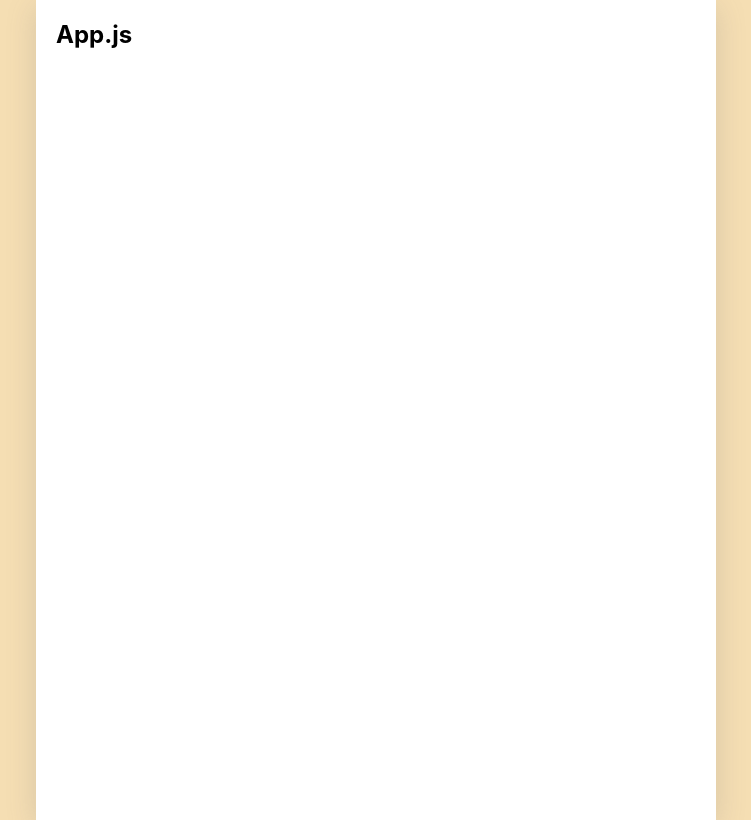
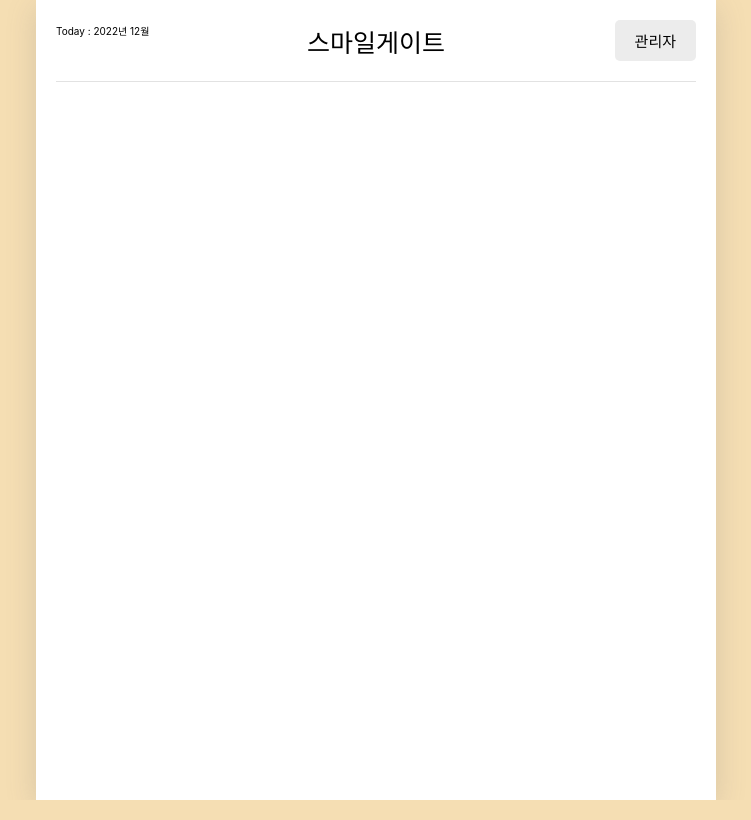
Before and after one commit to Icarly2701/smilegate_blog, a React (Create React App) app: page / in a window 1280 px wide. Shown: the whole page, without its empty margins (264-1015 px from the left). Built offline with nearby package versions, Linux system fonts and the light colour scheme; the HTML template or start-up script is replaced by a standard one.

Commit message:
헤더파일

```diff
--- a/src/App.css
+++ b/src/App.css
@@ -30,3 +30,70 @@
   padding-left: 20px;
   padding-right: 20px;
 }
+
+/* mybutton */
+
+.MyButton {
+  cursor : pointer;
+  border : none;
+  border-radius:5px;
+
+  padding-top: 10px;
+  padding-bottom: 10px;
+  padding-left: 20px;
+  padding-right: 20px;
+
+  font-size: 15px;
+
+  white-space: nowrap;
+
+}
+
+.MyButton_default {
+  background-color: #ececec;
+  color: black;
+}
+
+.MyButton_Good {
+  background-color: #64c964;
+  color: white;
+}
+
+.MyButton_Bad {
+  background-color: #fd565f;
+  color: white;
+}
+
+/* HEADER */
+
+header {
+  padding-top: 20px;
+  padding-bottom: 20px;
+
+  display: flex;
+  align-items: center;
+  border-bottom: 1px solid #e2e2e2;
+}
+
+header>div {
+  display: flex;
+}
+
+header .head_title {
+  width: 50%;
+  font-size: 25px;
+  justify-content: center;
+}
+
+
+
+header .head_right_btn {
+  width: 25%;
+  justify-content: end;
+}
+
+header .today_date{
+  width:25%;
+  font-size: 10px;
+  padding-bottom: 20px;
+}
--- a/src/App.js
+++ b/src/App.js
@@ -1,21 +1,20 @@
 import './App.css';
 import { BrowserRouter ,Routes, Route} from 'react-router-dom';
 
-import blogPage from './pages/blogPage';
-import editPage from './pages/editPage';
-import mainPage from './pages/mainPage';
-import makeNew from './pages/makeNew';
+import BlogPage from './pages/BlogPage';
+import EditPage from './pages/EditPage';
+import MainPage from './pages/MainPage';
+import MakeNew from './pages/MakeNew';
 
 function App() {
   return (
     <BrowserRouter>
       <div className="App">
-        <h2>App.js</h2>
         <Routes>
-          <Route path = '/' element = {<mainPage/>} />
-          <Route path = '/new' element = {<makeNew/>} />
-          <Route path = '/edit' element = {<editPage/>} />
-          <Route path = '/post/:id' element = {<blogPage/>} />
+          <Route path = '/' element = {<MainPage/>} />
+          <Route path = '/new' element = {<MakeNew/>} />
+          <Route path = '/edit' element = {<EditPage/>} />
+          <Route path = '/post/:id' element = {<BlogPage/>} />
 
         </Routes>
       </div>
--- /dev/null
+++ b/src/components/MyButton.js
@@ -0,0 +1,16 @@
+const MyButton = ({text, type, onClick}) => {
+    const btnType = ['Good', 'Bad'].includes(type)?type : 'default';
+    console.log(btnType);
+    return(
+        <button className={['MyButton', `MyButton_${btnType}`].join(" ")}
+        onClick = {onClick}>
+            {text}
+        </button>
+    );
+};
+
+MyButton.defaultProps = {
+    type: "default",
+}
+
+export default MyButton;
--- /dev/null
+++ b/src/components/MyHeader.js
@@ -0,0 +1,21 @@
+const MyHeader = ({headTitle, todayDate, leftChild, rightChild}) => {
+
+    return(
+        <header>
+            <div className="head_left_btn">
+                {leftChild}
+            </div>
+            <div className="today_date">
+                {todayDate}
+            </div>
+            <div className="head_title">
+                {headTitle}
+            </div>
+            <div className="head_right_btn">
+                {rightChild}
+            </div>
+        </header>
+    );
+};
+
+export default MyHeader;
--- a/src/pages/blogPage.js
+++ b/src/pages/blogPage.js
@@ -1,6 +1,6 @@
 import { useParams } from "react-router-dom";
 
-const blogPage = () => {
+const BlogPage = () => {
     const {id} = useParams();
 
     return (
@@ -11,4 +11,4 @@
     );
 };
 
-export default blogPage;
+export default BlogPage;
--- a/src/pages/editPage.js
+++ b/src/pages/editPage.js
@@ -1,4 +1,4 @@
-const editPage = () => {
+const EditPage = () => {
     return (
         <div className="editPage">
             <h2>editPage</h2>
@@ -6,4 +6,4 @@
     );
 };
 
-export default editPage;
+export default EditPage;
--- a/src/pages/mainPage.js
+++ b/src/pages/mainPage.js
@@ -1,9 +1,19 @@
-const mainPage = () =>{
+import MyHeader from "../components/MyHeader";
+import MyButton from "../components/MyButton"
+import {useState} from 'react';
+
+const MainPage = () =>{
+
+    const [curDate, setCurDate] = useState(new Date());
+    const curDate1 = new Date();
     return(
     <div className="mainPage">
-        <h2>mainPage</h2>
+        <MyHeader  headTitle = {"스마일게이트"}
+            todayDate = {`Today : ${curDate.getFullYear()}년 ${curDate.getMonth() + 1}월`}
+            rightChild = {<MyButton text = "관리자" type = "default"/>}
+        />
     </div>
     );
 }
 
-export default mainPage;
+export default MainPage;
--- a/src/pages/makeNew.js
+++ b/src/pages/makeNew.js
@@ -1,4 +1,4 @@
-const makeNew = () => {
+const MakeNew = () => {
     return(
         <div className="makeNew">
             <h2>makeNew</h2>
@@ -6,4 +6,4 @@
     );
 };
 
-export default makeNew;
+export default MakeNew;
```
Also changed, not shown: src/components/MyIndex.js (added, +14 -0 lines).
